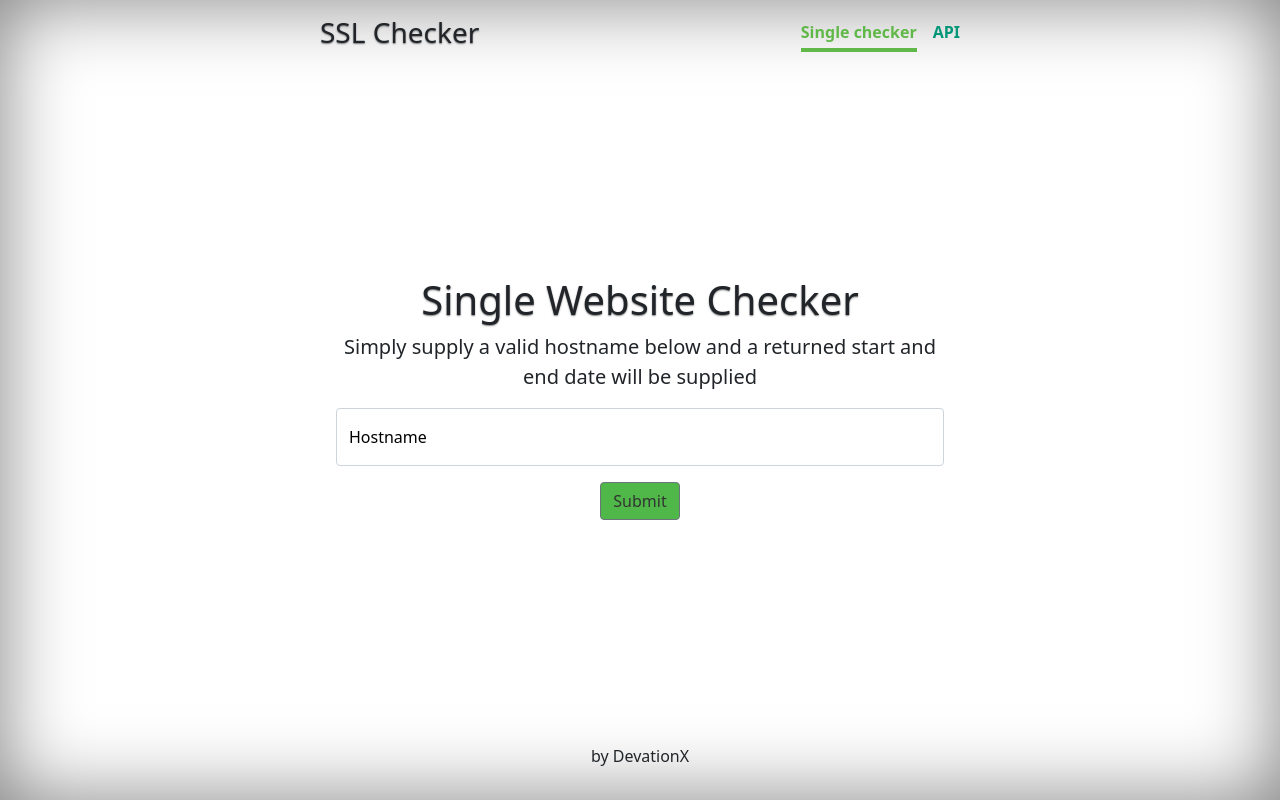
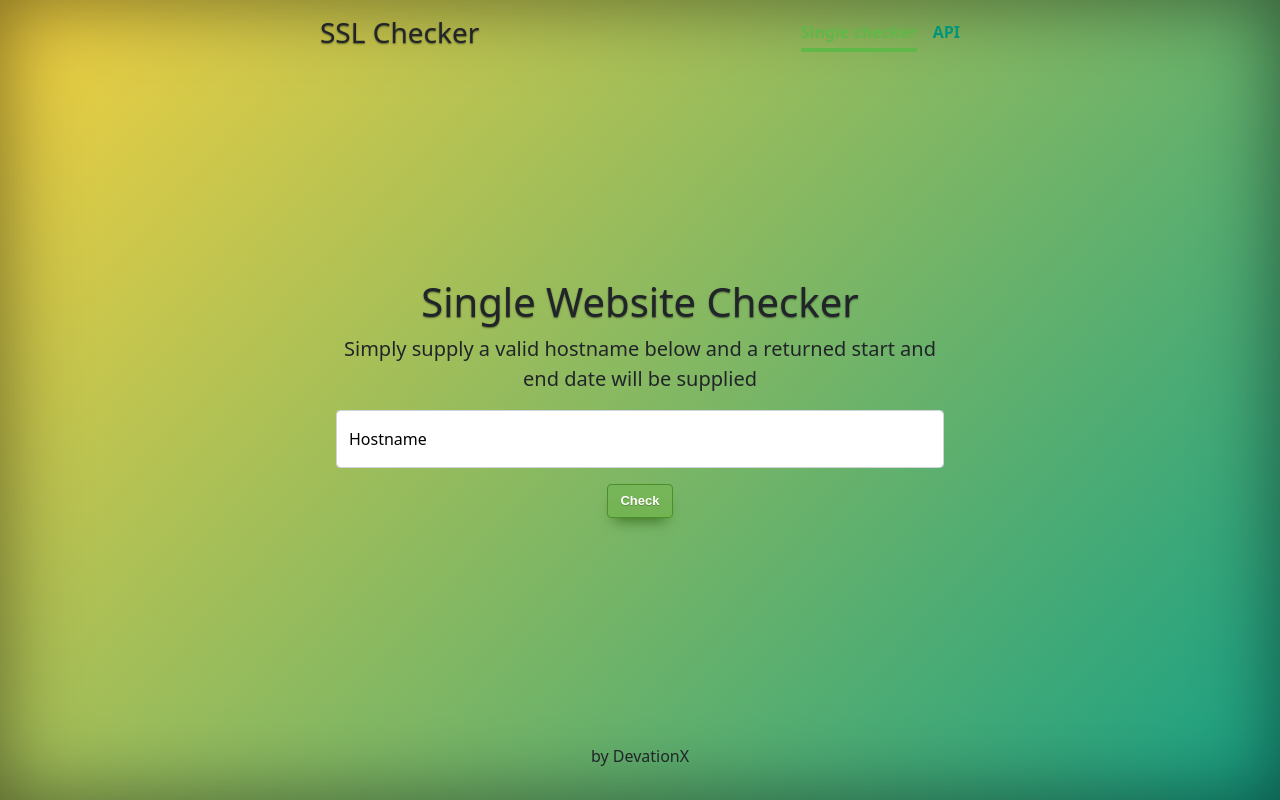
Before and after one commit to Nur-Roberts/ssl-expiry-check, a Flask app: page / in a window 1280 px wide. Run offline with Flask 2, Linux system fonts and the light colour scheme.

Commit message:
background gradient added

```diff
--- a/static/css/cover.css
+++ b/static/css/cover.css
@@ -18,6 +18,9 @@
 
 body {
   box-shadow: inset 0 0 5rem rgba(0, 0, 0, .5);
+  background-color: #F4D03F;
+  background-image: linear-gradient(132deg, #F4D03F 0%, #16A085 100%);
+
 }
 
 .textshadows {
@@ -53,3 +56,34 @@
   color: #60b848;
   border-bottom-color: #60b848;
 }
+
+
+.myButton {
+	box-shadow: 0px 10px 14px -7px #3e7327;
+	background:linear-gradient(to bottom, #77b55a 5%, #72b352 100%);
+	background-color:#77b55a;
+	border-radius:4px;
+	border:1px solid #4b8f29;
+	display:inline-block;
+	cursor:pointer;
+	color:#ffffff;
+	font-family:Arial;
+	font-size:13px;
+	font-weight:bold;
+	padding:6px 12px;
+	text-decoration:none;
+	text-shadow:0px 1px 0px #5b8a3c;
+}
+.myButton:hover {
+	background:linear-gradient(to bottom, #72b352 5%, #77b55a 100%);
+	background-color:#72b352;
+}
+.myButton:active {
+	position:relative;
+	top:1px;
+}
+
+
+
+
+/* testing  */
--- a/templates/index.html
+++ b/templates/index.html
@@ -48,7 +48,8 @@
                 <input type="text" class="form-control" id="floatingInput" placeholder="sub.example.com" name="hostname" required>
                 <label for="floatingInput" style="color: black;">Hostname</label>
             </div>
-            <button type="submit" class="btn btn-secondary">Submit</button>
+            <button type="submit" class="myButton">Check</button>
+
         </form>
 
       </main>
```
